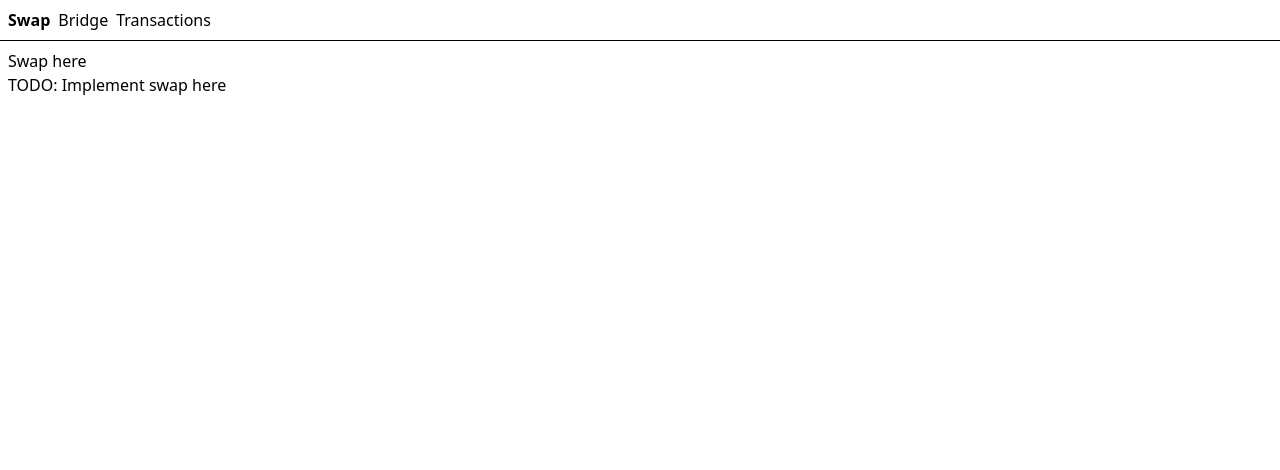
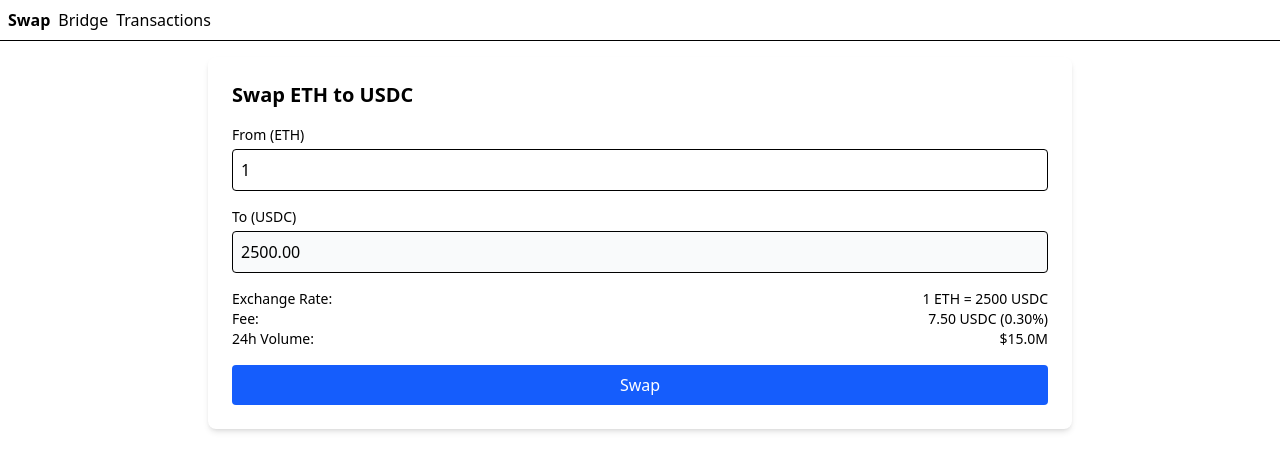
Before and after one commit to mauricedesaxe/interop-takehome, a React (Vite) app: page / in a window 1280 px wide. Shown: the top 470 px of the page. Built offline with nearby package versions, Linux system fonts and the light colour scheme.

Commit message:
feat: add swap UI with mock calls
This isn't meant to be the complete UI but a boilerplate
with mock calls. I'll plug in the actual API calls and make it
prettier in other commits later.

```diff
--- a/src/routes/index.tsx
+++ b/src/routes/index.tsx
@@ -1,14 +1,160 @@
 import { createFileRoute } from "@tanstack/react-router";
+import { useState } from "react";
+import { useQuery, useMutation } from "@tanstack/react-query";
 
 export const Route = createFileRoute("/")({
   component: Index,
 });
 
+/**
+ * Mock for the function that fetches the pool data from the Subgraph
+ */
+async function fetchPoolData() {
+  await new Promise((resolve) => setTimeout(resolve, 800));
+  return {
+    token0Price: 2500,
+    fee: 0.003,
+    volumeUSD: 15_000_000,
+  };
+}
+
+/**
+ * Mock for the function that swaps the tokens (this would be the call to the smart contract in a real life scenario)
+ */
+async function swap(amount: number) {
+  if (amount <= 0) {
+    throw new Error("Amount must be greater than 0");
+  }
+  await new Promise((resolve) => setTimeout(resolve, 1500));
+  return {
+    success: true,
+    txHash: "0x" + Math.random().toString(16).substring(2, 10) + "...",
+  };
+}
+
 function Index() {
+  const [swapAmount, setSwapAmount] = useState<string>("1");
+
+  const {
+    data: poolData,
+    isLoading: isLoadingPool,
+    error: poolError,
+  } = useQuery({
+    queryKey: ["poolData"],
+    queryFn: fetchPoolData,
+    staleTime: 60_000,
+  });
+
+  const {
+    mutate: executeSwap,
+    isPending: isSwapping,
+    isSuccess: swapSuccess,
+    error: swapError,
+  } = useMutation({
+    mutationFn: (amount: number) => swap(amount),
+    onSuccess: () => {
+      // Could invalidate queries or update cache here if needed
+      // For example: queryClient.invalidateQueries({ queryKey: ['poolData'] })
+    },
+  });
+
+  const calculateSwapEstimate = () => {
+    if (!poolData) return { estimate: 0, fee: 0 };
+
+    const amount = parseFloat(swapAmount) || 0;
+    const estimate = amount * poolData.token0Price;
+    const fee = estimate * poolData.fee;
+
+    return { estimate, fee };
+  };
+
+  const { estimate: swapEstimate, fee: swapFee } = calculateSwapEstimate();
+
+  const handleSwap = async (e: React.FormEvent) => {
+    e.preventDefault();
+    executeSwap(parseFloat(swapAmount));
+  };
+
   return (
-    <div className="p-2">
-      <h3>Swap here</h3>
-      <p>TODO: Implement swap here</p>
+    <div className="max-w-4xl mx-auto p-4">
+      <div className="bg-white rounded-lg shadow-md p-6">
+        <h2 className="text-xl font-semibold mb-4">Swap ETH to USDC</h2>
+
+        {isLoadingPool ? (
+          <div className="text-center py-4">Loading pool data...</div>
+        ) : poolError ? (
+          <div className="text-center py-4 text-red-500">
+            Error loading pool data. Please try again.
+          </div>
+        ) : (
+          <form onSubmit={handleSwap}>
+            <div className="mb-4">
+              <label className="block text-sm font-medium mb-1">
+                From (ETH)
+              </label>
+              <input
+                type="number"
+                value={swapAmount}
+                onChange={(e) => setSwapAmount(e.target.value)}
+                className="w-full p-2 border rounded"
+                min="0.01"
+                step="0.01"
+                required
+                disabled={isSwapping}
+              />
+            </div>
+
+            <div className="mb-4">
+              <label className="block text-sm font-medium mb-1">
+                To (USDC)
+              </label>
+              <div className="w-full p-2 border rounded bg-gray-50">
+                {swapEstimate.toFixed(2)}
+              </div>
+            </div>
+
+            <div className="mb-4 text-sm">
+              <div className="flex justify-between">
+                <span>Exchange Rate:</span>
+                <span>1 ETH = {poolData?.token0Price} USDC</span>
+              </div>
+              <div className="flex justify-between">
+                <span>Fee:</span>
+                <span>
+                  {swapFee.toFixed(2)} USDC (
+                  {((poolData?.fee || 0) * 100).toFixed(2)}%)
+                </span>
+              </div>
+              <div className="flex justify-between">
+                <span>24h Volume:</span>
+                <span>
+                  ${((poolData?.volumeUSD || 0) / 1000000).toFixed(1)}M
+                </span>
+              </div>
+            </div>
+
+            <button
+              type="submit"
+              className="w-full bg-blue-600 text-white py-2 rounded hover:bg-blue-700 disabled:bg-blue-300"
+              disabled={isSwapping || parseFloat(swapAmount) <= 0}
+            >
+              {isSwapping ? "Processing..." : "Swap"}
+            </button>
+
+            {swapSuccess && (
+              <div className="mt-3 p-2 bg-green-100 text-green-800 rounded text-center">
+                Swap successful!
+              </div>
+            )}
+
+            {swapError && (
+              <div className="mt-3 p-2 bg-red-100 text-red-800 rounded text-center">
+                Error: Failed to complete swap. Please try again.
+              </div>
+            )}
+          </form>
+        )}
+      </div>
     </div>
   );
 }
```
